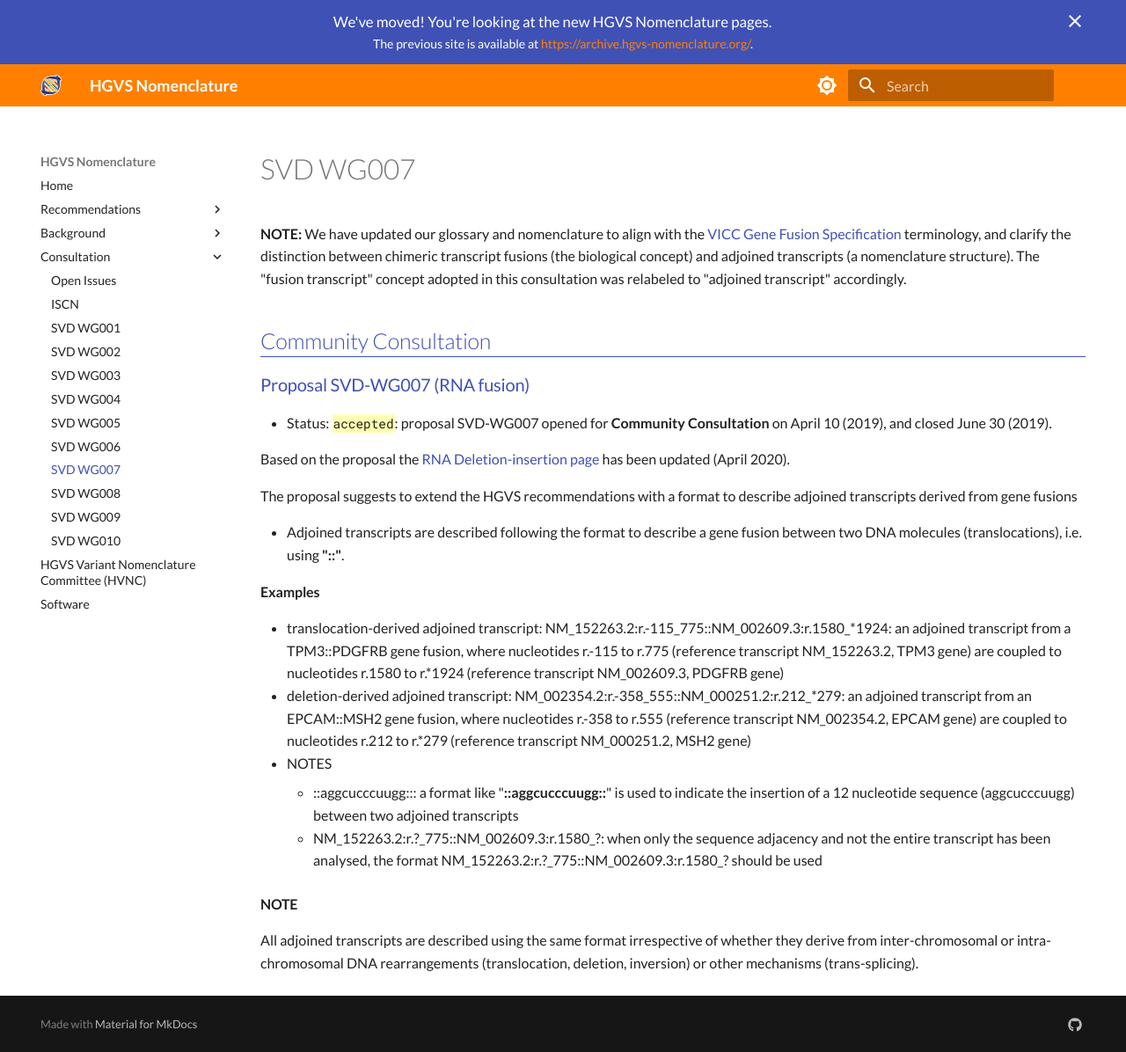
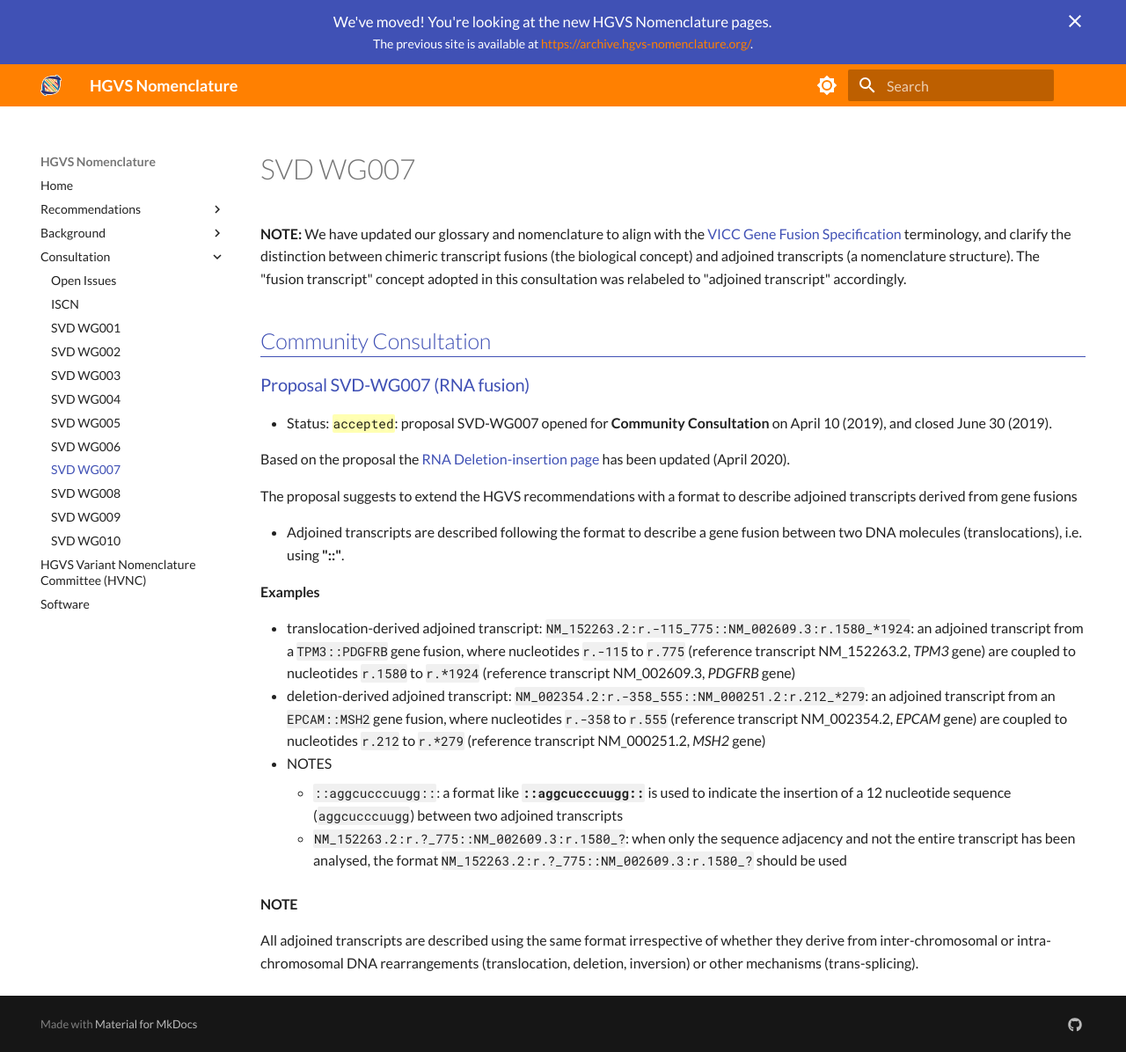
Before and after one commit to HGVSnomenclature/hgvs-nomenclature, an MkDocs documentation site: the page built from docs/consultation/SVD-WG007.md, in a window 1280 px wide and 1196 px high. Shown: the whole window at 88% size. Built offline with MkDocs 1.6.1 and Material for MkDocs 9.7.7, drawn with Linux system fonts in a browser that asks for light colours.

Commit message:
Styled variant descriptions in sentences edited in this branch.

```diff
--- a/docs/consultation/SVD-WG007.md
+++ b/docs/consultation/SVD-WG007.md
@@ -14,11 +14,11 @@
 
 #### Examples
 
-- translocation-derived adjoined transcript: NM_152263.2:r.-115_775::NM_002609.3:r.1580\_\*1924: an adjoined transcript from a TPM3::PDGFRB gene fusion, where nucleotides r.-115 to r.775 (reference transcript NM_152263.2, TPM3 gene) are coupled to nucleotides r.1580 to r.\*1924 (reference transcript NM_002609.3, PDGFRB gene)
-- deletion-derived adjoined transcript: NM_002354.2:r.-358_555::NM_000251.2:r.212\_\*279: an adjoined transcript from an EPCAM::MSH2 gene fusion, where nucleotides r.-358 to r.555 (reference transcript NM_002354.2, EPCAM gene) are coupled to nucleotides r.212 to r.\*279 (reference transcript NM_000251.2, MSH2 gene)
+- translocation-derived adjoined transcript: `NM_152263.2:r.-115_775::NM_002609.3:r.1580_*1924`: an adjoined transcript from a `TPM3::PDGFRB` gene fusion, where nucleotides `r.-115` to `r.775` (reference transcript NM_152263.2, _TPM3_ gene) are coupled to nucleotides `r.1580` to `r.*1924` (reference transcript NM_002609.3, _PDGFRB_ gene)
+- deletion-derived adjoined transcript: `NM_002354.2:r.-358_555::NM_000251.2:r.212_*279`: an adjoined transcript from an `EPCAM::MSH2` gene fusion, where nucleotides `r.-358` to `r.555` (reference transcript NM_002354.2, _EPCAM_ gene) are coupled to nucleotides `r.212` to `r.*279` (reference transcript NM_000251.2, _MSH2_ gene)
 - NOTES
-    - ::aggcucccuugg::: a format like "**::aggcucccuugg::**" is used to indicate the insertion of a 12 nucleotide sequence (aggcucccuugg) between two adjoined transcripts
-    - NM_152263.2:r.?\_775::NM_002609.3:r.1580\_?: when only the sequence adjacency and not the entire transcript has been analysed, the format NM_152263.2:r.?\_775::NM_002609.3:r.1580\_? should be used
+    - `::aggcucccuugg::`: a format like **`::aggcucccuugg::`** is used to indicate the insertion of a 12 nucleotide sequence (`aggcucccuugg`) between two adjoined transcripts
+    - `NM_152263.2:r.?_775::NM_002609.3:r.1580_?`: when only the sequence adjacency and not the entire transcript has been analysed, the format `NM_152263.2:r.?_775::NM_002609.3:r.1580_?` should be used
 
 #### NOTE
 
```
